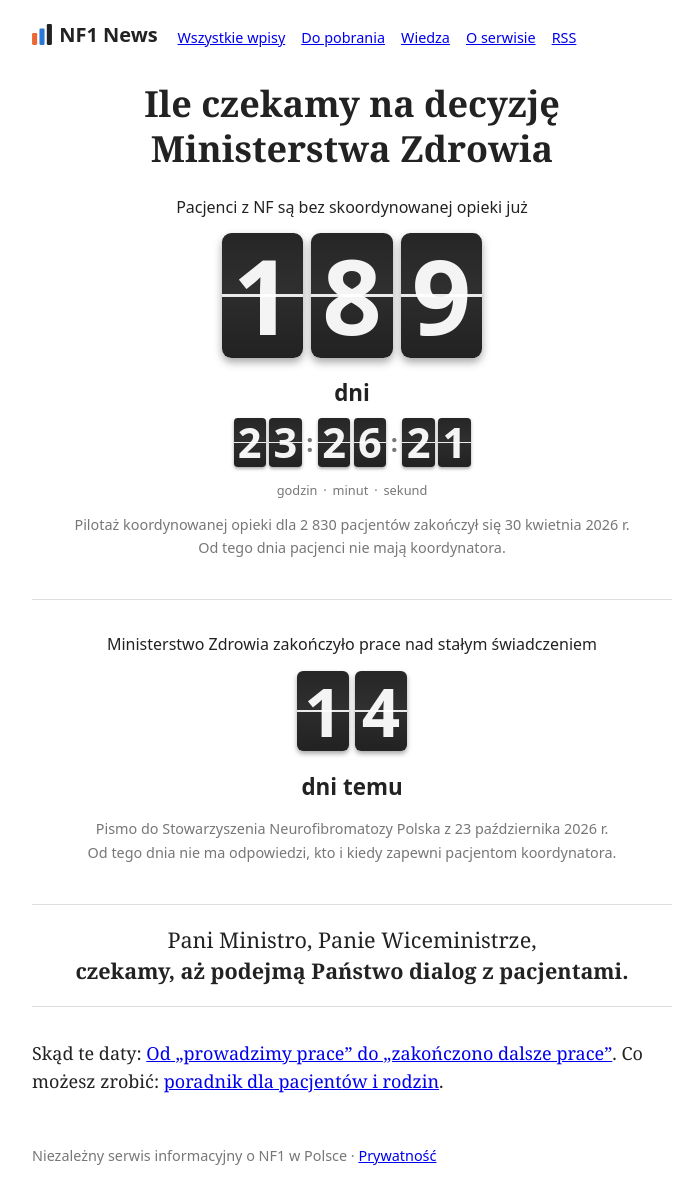
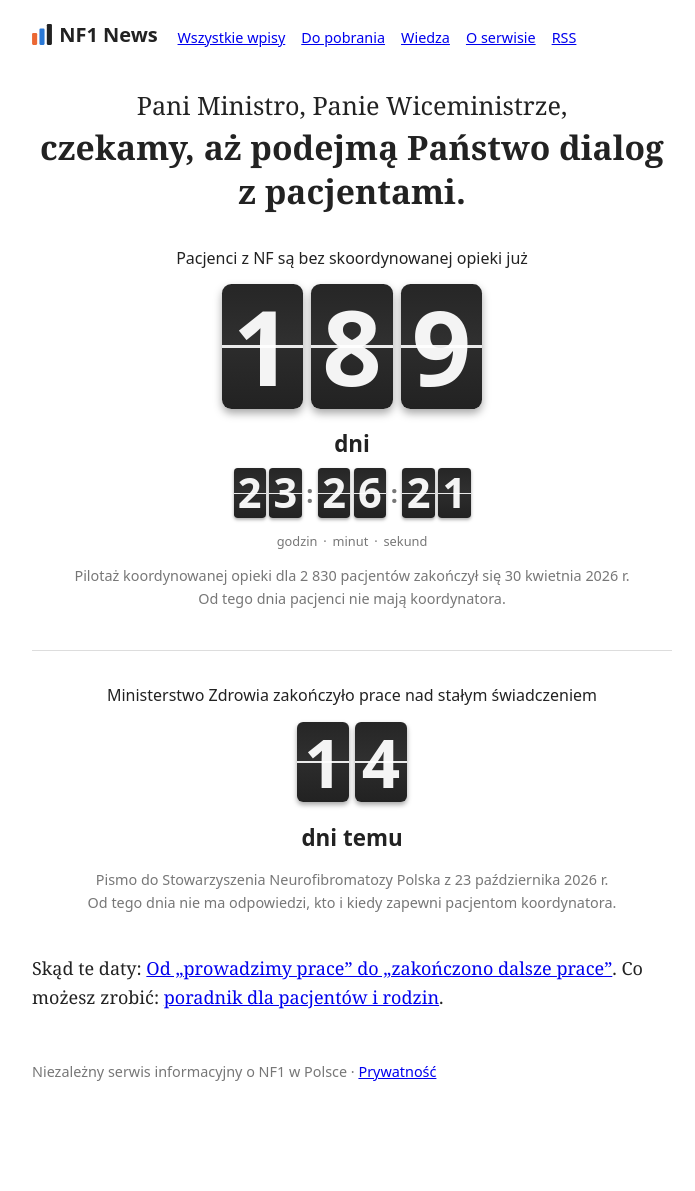
Before and after one commit to sylwiaeb/nf1news, a Jekyll site: the page built from licznik.html, in a window 1280 px wide. Shown: the whole page, without its empty margins (288-983 px from the left). Built offline with Jekyll 4.4.1, drawn with Linux system fonts in a browser that asks for light colours; after the commit the page ends 1107 px from its top, so only the background shows below that.

Commit message:
Licznik: apel do ministrów jako nagłówek strony
Co-Authored-By: Claude Opus 5.5 <noreply@anthropic.com>
Claude-Session: https://claude.ai/code/session_019jaYAR5t1c7VpXHcqsGFif

```diff
--- a/licznik.html
+++ b/licznik.html
@@ -32,12 +32,12 @@ description: "Ile dni pacjenci z NF czekają na skoordynowaną opiekę. Pilotaż
   @keyframes klapGora { to { transform: rotateX(-90deg); } }
   @keyframes klapDol { to { transform: rotateX(0); } }
   @media (prefers-reduced-motion: reduce) { .d .lgora, .d .ldol { animation: none; display: none; } }
-  .apel { font-size: 1.35rem; line-height: 1.45; text-align: center; margin: 0.5rem 0 2rem; padding: 1.2rem 1rem; border-top: 1px solid #ddd; border-bottom: 1px solid #ddd; }
-  @media (prefers-color-scheme: dark) { .apel { border-color: #333; } }
+  .apel { font-size: clamp(1.5rem, 6.5vw, 2.1rem); line-height: 1.3; text-align: center; margin: 0.5rem 0 2rem; }
+  .apel span { display: inline-block; font-weight: 400; font-size: 0.75em; margin-bottom: 0.3rem; }
   .czas-opis { font-size: 0.8rem; color: #777; margin: 0.3rem 0 0; word-spacing: 0.2em; }
 </style>
 
-<h1 style="text-align:center">Ile czekamy na decyzję Ministerstwa Zdrowia</h1>
+<h1 class="apel"><span>Pani Ministro, Panie Wiceministrze,</span><br>czekamy, aż podejmą Państwo dialog z&nbsp;pacjentami.</h1>
 
 <section class="licznik" data-od="2026-05-01T00:00:00+02:00" data-czas="tak">
   <p class="lead">Pacjenci z NF są bez skoordynowanej opieki już</p>
@@ -55,7 +55,7 @@ description: "Ile dni pacjenci z NF czekają na skoordynowaną opiekę. Pilotaż
   <p class="od">Pismo do Stowarzyszenia Neurofibromatozy Polska z 23 października 2026 r.<br>Od tego dnia nie ma odpowiedzi, kto i kiedy zapewni pacjentom koordynatora.</p>
 </section>
 
-<p class="apel">Pani Ministro, Panie Wiceministrze,<br><strong>czekamy, aż podejmą Państwo dialog z pacjentami.</strong></p>
+
 
 <p>Skąd te daty: <a href="{% post_url 2026-10-30-od-prowadzimy-prace-do-zakonczono-dalsze-prace %}">Od „prowadzimy prace” do „zakończono dalsze prace”</a>. Co możesz zrobić: <a href="{% post_url 2026-11-02-co-moga-zrobic-pacjenci-i-rodziny %}">poradnik dla pacjentów i rodzin</a>.</p>
 
```
Also changed, not shown: other parts of licznik.html (+1 -1 lines).
